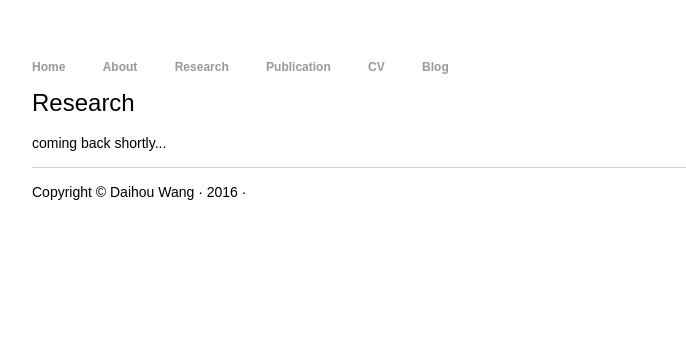
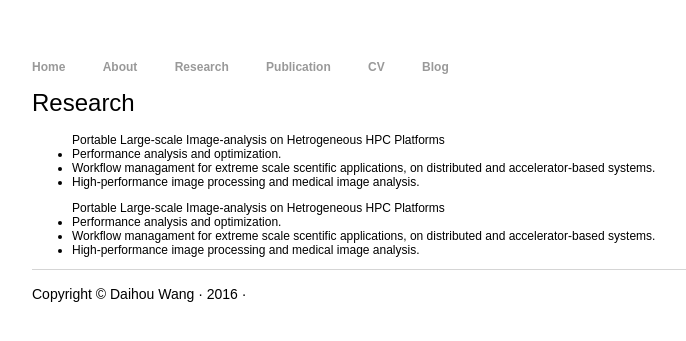
Before and after one commit to Deb25/Deb25.github.io, a Jekyll site: the page research/index.html, which Jekyll copies as it is, in a window 1280 px wide. Shown: the top 341 px of the page, without its empty margins (160-846 px from the left). Built offline with Jekyll 4.4.1, drawn with Linux system fonts in a browser that asks for light colours.

Commit message:
Update index.html

```diff
--- a/research/index.html
+++ b/research/index.html
@@ -19,9 +19,19 @@
 		<div class="container">
     		<div class="blurb">
     			<h1>Research</h1>
-				<p>coming back shortly...</a></p>
+				<ul> Portable Large-scale Image-analysis on Hetrogeneous HPC Platforms
+  					<li>Performance analysis and optimization.</li>
+  					<li>Workflow managament for extreme scale scentific applications, on distributed and accelerator-based systems.</li>
+  					<li>High-performance image processing and medical image analysis.</li>
+				</ul>
+				<ul> Portable Large-scale Image-analysis on Hetrogeneous HPC Platforms
+  					<li>Performance analysis and optimization.</li>
+  					<li>Workflow managament for extreme scale scentific applications, on distributed and accelerator-based systems.</li>
+  					<li>High-performance image processing and medical image analysis.</li>
+				</ul>
     		</div><!-- /.blurb -->
 		</div><!-- /.container -->
+
 		<footer>
     		<p>Copyright © Daihou Wang · 2016 ·</p>
 		</footer>
```
